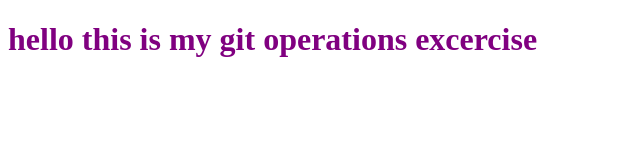
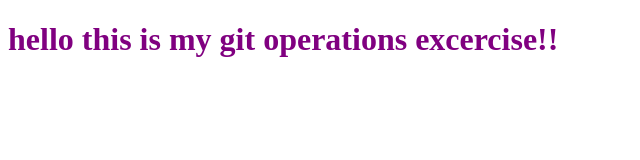
Before and after one commit to Rsharan62244/gitoperations, a plain HTML site: page gitpractice.html in a window 1280 px wide. Shown: the full height of the page, 0-640 px from the left. Drawn offline with Linux system fonts and the light colour scheme.

Commit message:
added !!'

```diff
--- a/gitpractice.html
+++ b/gitpractice.html
@@ -11,6 +11,6 @@
     </style>
 </head>
 <body>
-    <h1>hello this is my git operations excercise</h1>
+    <h1>hello this is my git operations excercise!!</h1>
 </body>
 </html>
```
